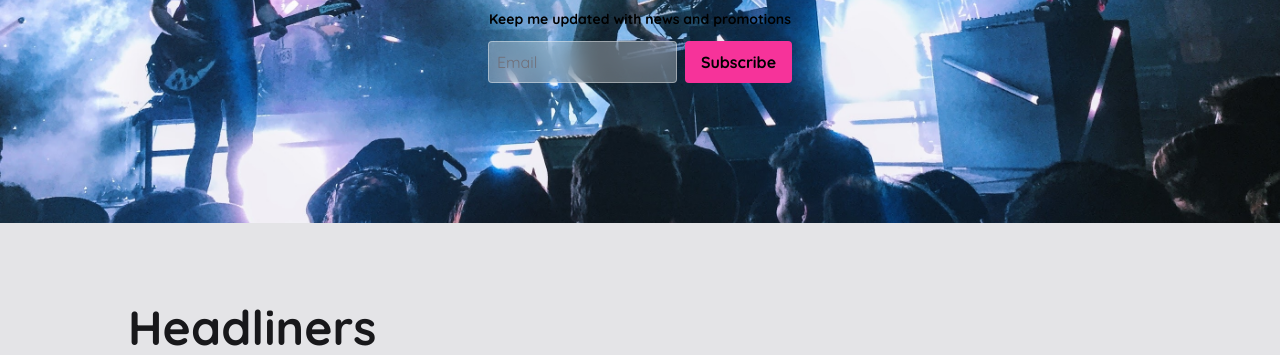
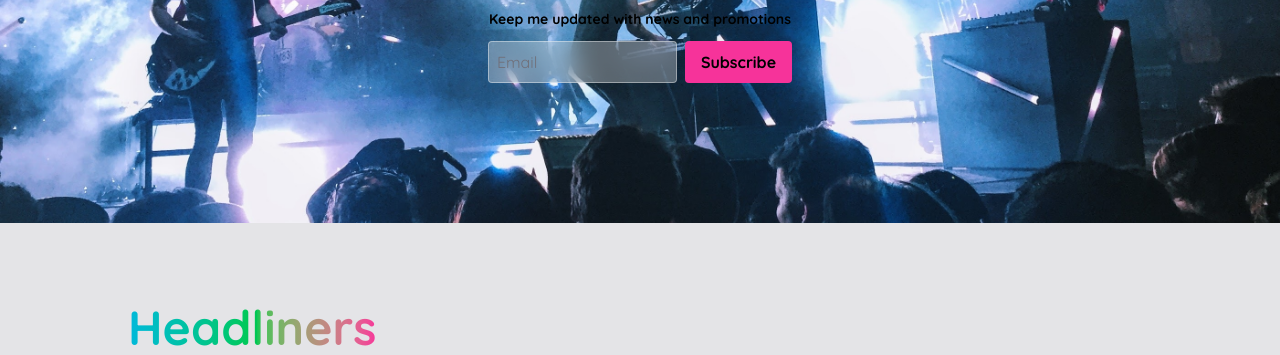
Before and after one commit to kJshine/Tailwind-CSS-v4, a website: page src/index.html in a window 1280 px wide. Shown: the part 440-795 px from the top of the page. Drawn offline with Linux system fonts and the light colour scheme.

Commit message:
refactor: Headline 섹션 텍스트 그라디언트 추가

```diff
--- a/src/index.html
+++ b/src/index.html
@@ -213,7 +213,12 @@
       <div
         class="mx-auto my-20 max-w-screen-lg text-zinc-900 dark:text-zinc-200"
       >
-        <h2>Headliners</h2>
+        <h2>
+          <span
+            class="bg-gradient-to-r from-cyan-500 via-green-500 to-pink-500 bg-clip-text text-transparent capitalize"
+            >headliners</span
+          >
+        </h2>
         <p>
           Experience the sonic delight from these made-up aritists across 7 days
           that music fan are calling "one of the many gigs that will happen this
```
Also changed, not shown: src/output.css.
